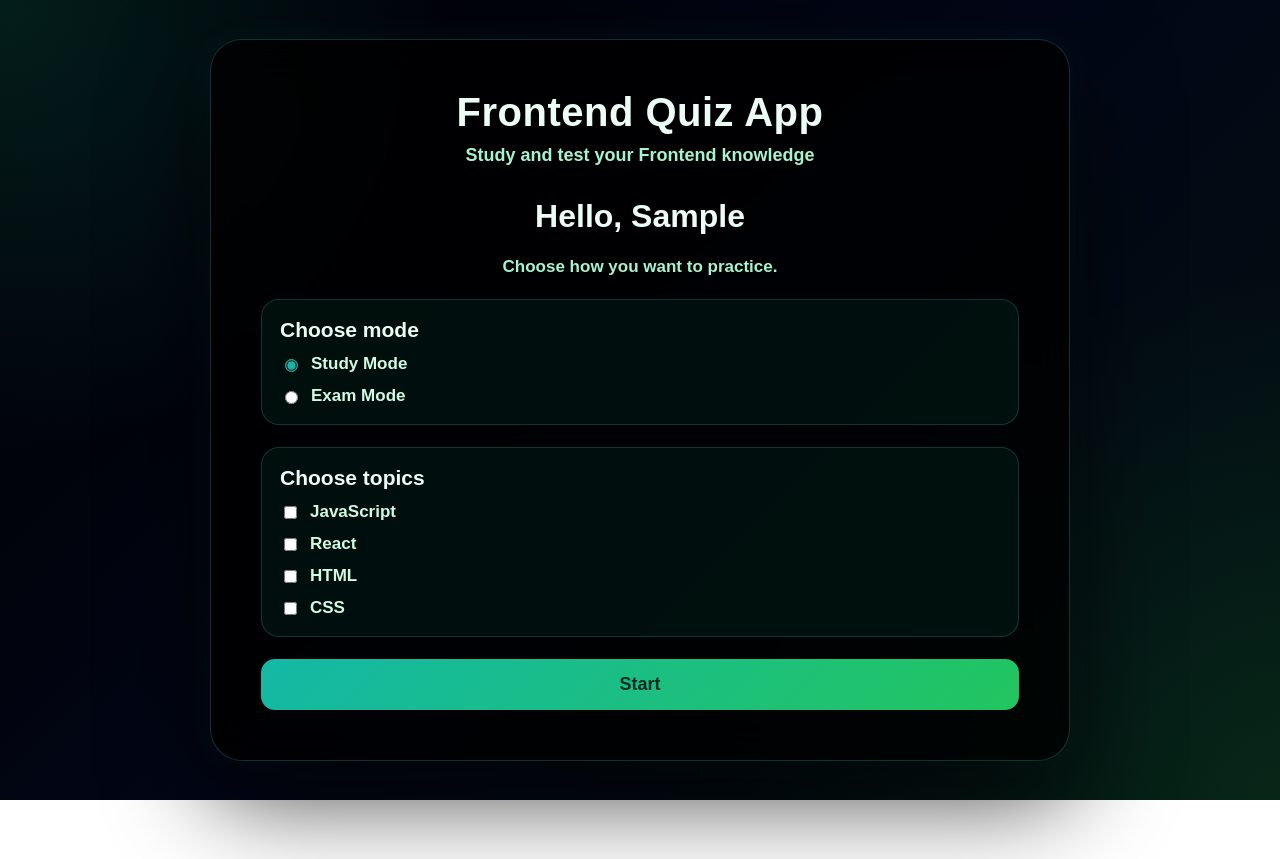
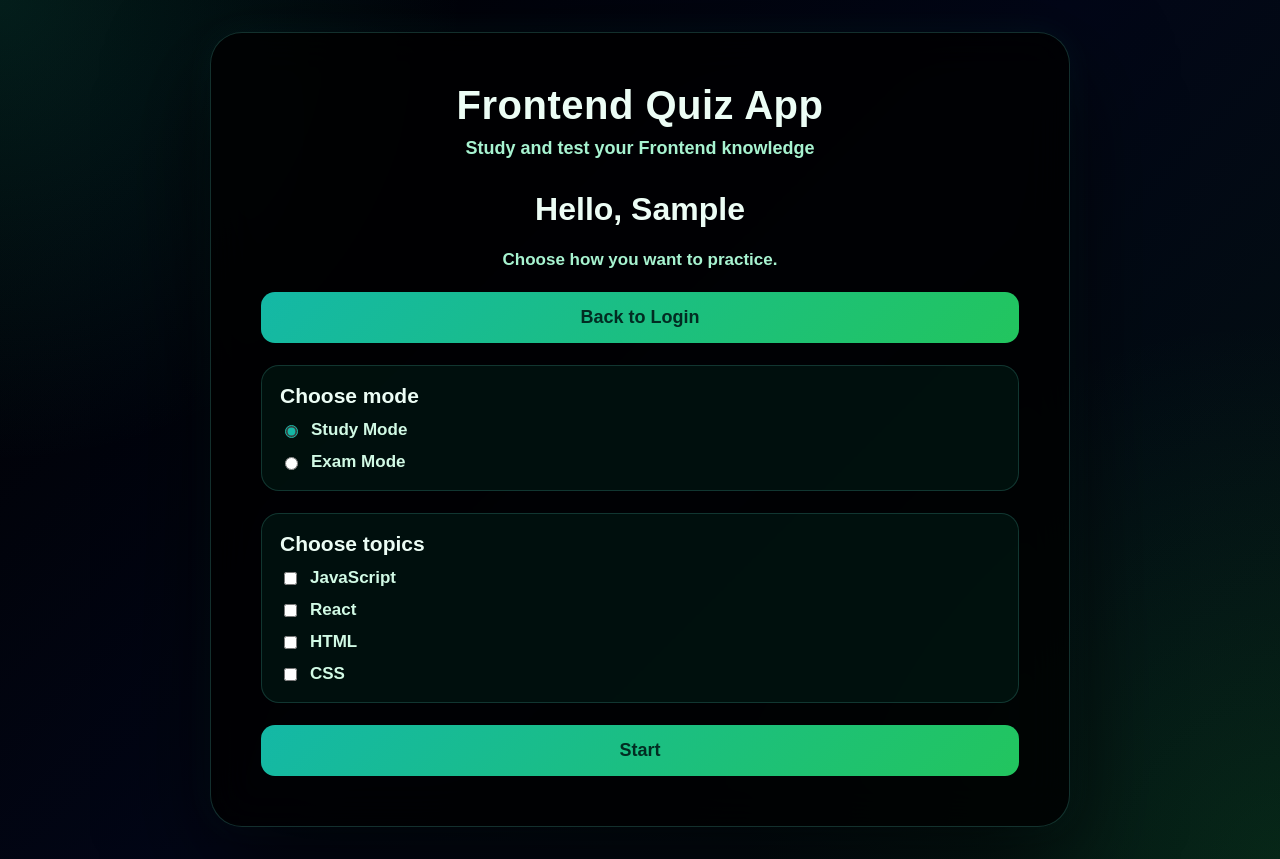
Before and after one commit to MhmdRayanm7/reactQproj, a React (Vite) app in the folder ReactQproj/: page / in a window 1280 px wide. Both pictures are taken after typing "Sample", "5551234", "name@example.com" into the empty fields and a click on the button "Continue". Before the commit the page ends 800 px from the top, so only its background shows below. Built offline with nearby package versions, Linux system fonts and the light colour scheme.

Commit message:
Add back to login action

```diff
--- a/ReactQproj/src/app/App.jsx
+++ b/ReactQproj/src/app/App.jsx
@@ -19,6 +19,16 @@ function App() {
 
   function handleLogin(userData) {
     setUser(userData);
+  }
+
+  function handleBackToLogin() {
+    setUser(null);
+    setQuizSettings(null);
+    setSessionQuestions([]);
+    setCurrentIndex(0);
+    setSelectedAnswer("");
+    setUserAnswers([]);
+    setQuestionError("");
   }
 
   function handleStart(settings) {
@@ -97,7 +107,11 @@ function App() {
         {!hasUser ? (
           <LoginScreen onLogin={handleLogin} />
         ) : !hasSettings ? (
-          <SetupScreen user={user} onStart={handleStart} />
+          <SetupScreen
+            user={user}
+            onStart={handleStart}
+            onBackToLogin={handleBackToLogin}
+          />
         ) : currentIndex >= sessionQuestions.length ? (
           <SummaryScreen
             user={user}
--- a/ReactQproj/src/components/setup/SetupScreen.jsx
+++ b/ReactQproj/src/components/setup/SetupScreen.jsx
@@ -3,7 +3,7 @@ import styles from "./setup.module.css";
 
 const topics = ["JavaScript", "React", "HTML", "CSS"];
 
-function SetupScreen({ user, onStart }) {
+function SetupScreen({ user, onStart,  onBackToLogin  }) {
   const [mode, setMode] = useState("study");
   const [selectedTopics, setSelectedTopics] = useState([]);
   const [error, setError] = useState("");
@@ -36,6 +36,13 @@ function SetupScreen({ user, onStart }) {
     <form className={styles.form} onSubmit={handleSubmit}>
       <h2>Hello, {user.fullName}</h2>
       <p>Choose how you want to practice.</p>
+      <button
+          className={styles.backButton}
+          type="button"
+          onClick={onBackToLogin}
+        >
+          Back to Login
+        </button>
 
       {error !== "" && <p className={styles.error}>{error}</p>}
 
--- a/ReactQproj/src/components/setup/setup.module.css
+++ b/ReactQproj/src/components/setup/setup.module.css
@@ -97,3 +97,22 @@
   margin: 0;
   font-weight: 800;
 }
+
+.backButton {
+  padding: 12px;
+  border: 1px solid rgba(94, 234, 212, 0.35);
+  border-radius: 14px;
+  background: rgba(2, 44, 34, 0.35);
+  color: #d1fae5;
+  font-size: 16px;
+  font-weight: 900;
+  cursor: pointer;
+  transition: 0.25s ease;
+}
+
+.backButton:hover {
+  transform: translateY(-3px);
+  border-color: #5eead4;
+  box-shadow: 0 14px 30px rgba(20, 184, 166, 0.14);
+  color: #5eead4;
+}
```
